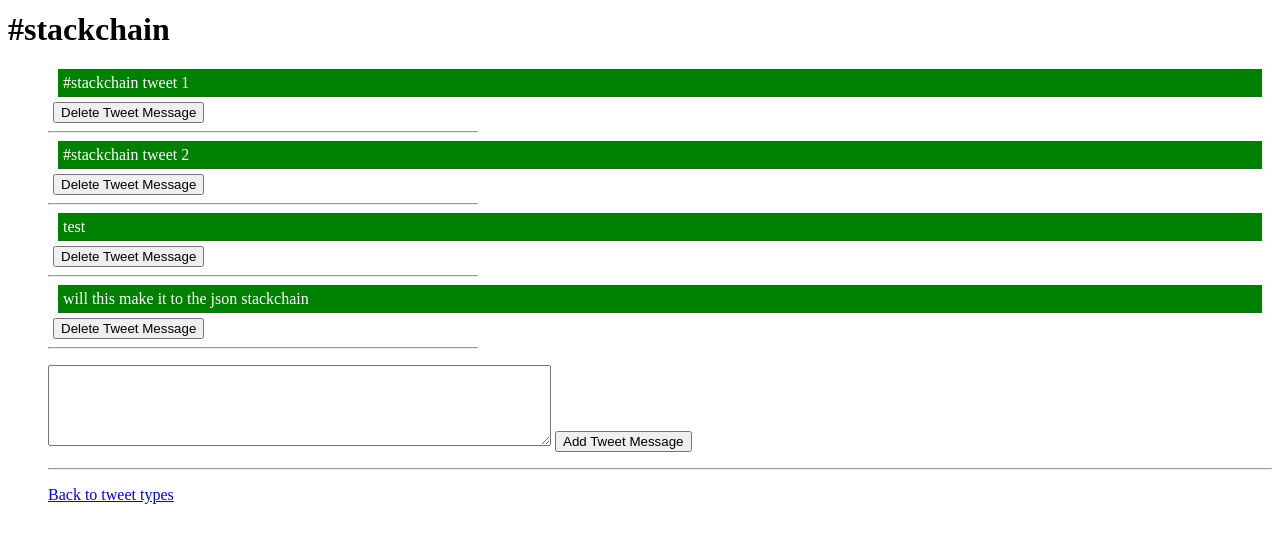
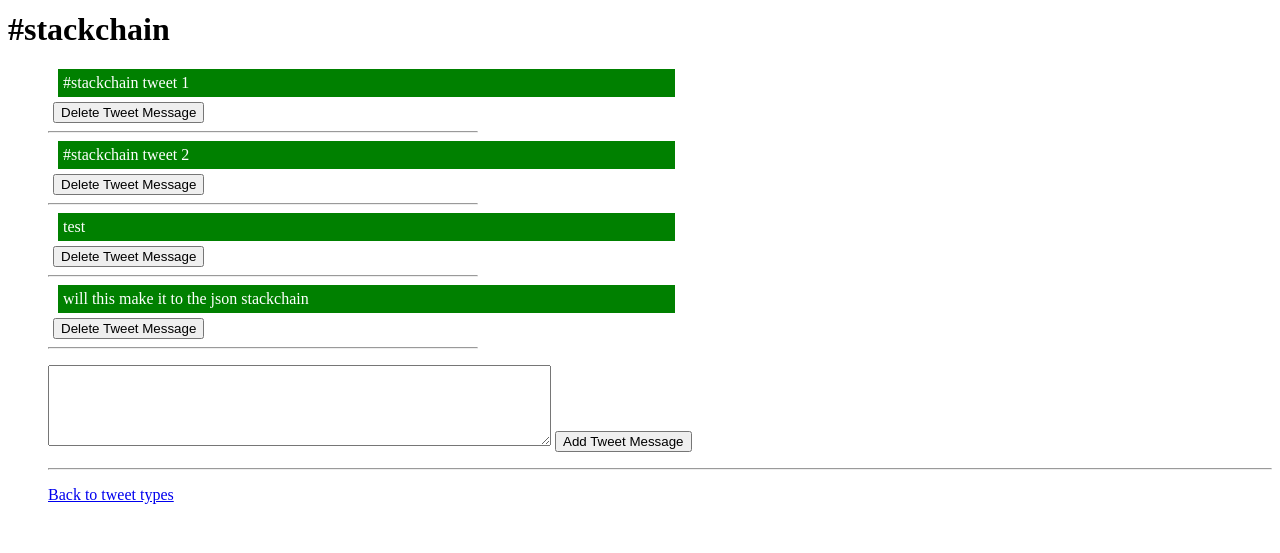
Before and after one commit to pleblira/StackchainSiggyTweetList, a Django app: page /25 in a window 1280 px wide. Shown: the part 171-724 px from the top of the page. Run offline with Django 4.2, Linux system fonts and the light colour scheme; data comes from the database, SQL or seed files in the repository.

```diff
--- a/main/templates/main/todolist_display.html
+++ b/main/templates/main/todolist_display.html
@@ -11,7 +11,7 @@
     <ul>
     {% for item in ls.item_set.all %}
             <div style="margin:5px;">
-            <div style="margin:5px 5px; padding:5px; background-color: green; color:white;">{{item.text|linebreaksbr}}</div>
+            <div style="margin:5px 5px; padding:5px; background-color: green; color:white; width:50%; min-width: 350px;">{{item.text|linebreaksbr}}</div>
             <button type="submit", name="deleteItem", value="{{item.id}}">Delete Tweet Message</button>
             </div>
             <hr style="width:35%;" align="left">
```
